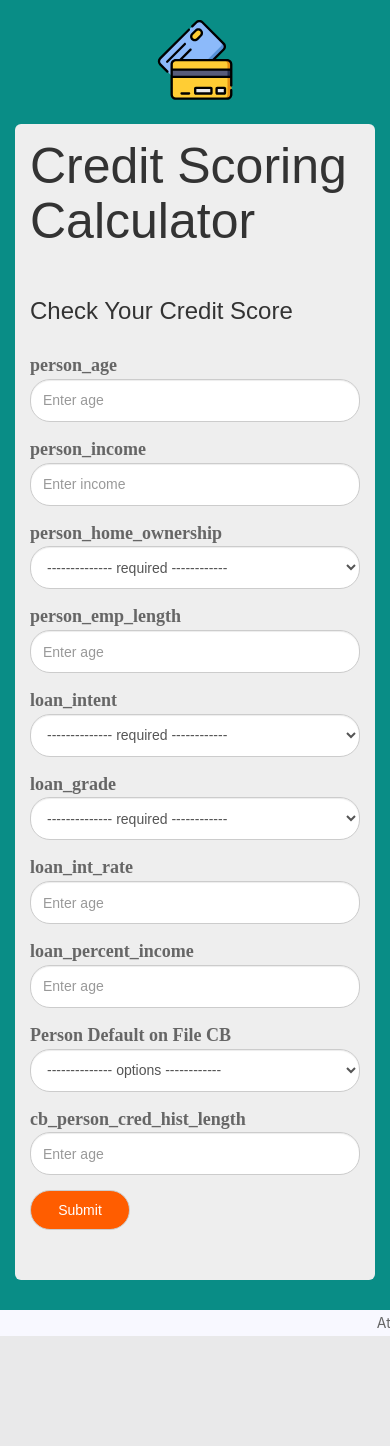
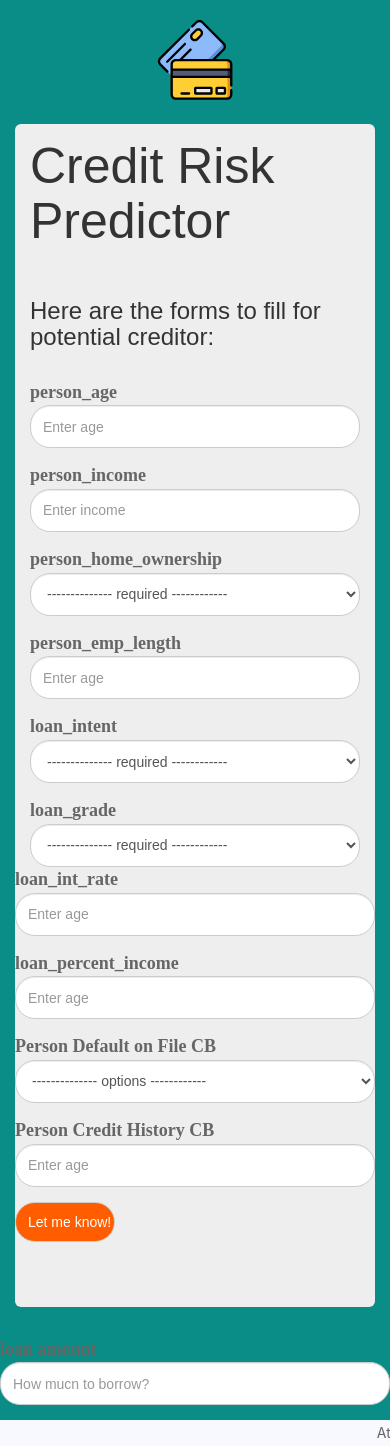
Before and after one commit to paramudya/will-they-default, a Python web app: template templates/index.html in a window 390 px wide; the page is wider, and only the part inside the window is pictured. Before the commit the page ends 1336 px from the top of that part, so only its background shows below. Run offline with Jinja, Linux system fonts and the light colour scheme; the template is opened without the code that fills it, so the values that code supplies are empty; some libraries are stand-ins or nearby versions.

Commit message:
Add files via upload

```diff
--- a/templates/index.html
+++ b/templates/index.html
@@ -8,7 +8,7 @@
     <script src="https://maxcdn.bootstrapcdn.com/bootstrap/3.3.7/js/bootstrap.min.js"></script>
     <link rel="stylesheet" type="text/css" href="../static/css/style.css">
     <script src="static/code.js"></script>
-    <title>german credit scoring</title>
+    <title>will they?</title>
   </head>
   <body>
     <br>
@@ -16,9 +16,9 @@
     <br>
     <div class="container main">
   <div class="jumbotron" id="holder">
-    <h1 class='main_heading'>Credit Scoring Calculator</h1>
+    <h1 class='main_heading'>Credit Risk Predictor</h1>
     <br>
-    <h3>Check Your Credit Score</h3>
+    <h3>Here are the forms to fill for potential creditor:</h3>
     <br>
     <!-- START OF FORM -->
 
@@ -87,13 +87,12 @@
             <option value="G">G</option>
           </select>
         </div>
-      </div>
 
       <form class="form-horizontal">
         <div class="form-group">
           <label class="control-label col-sm-2"  for="loan_int_rate">loan_int_rate</label>
           <div class="col-sm-10">
-            <input  type="number" class="form-control" id="loan_int_rate" name="loan_int_rate" placeholder="Enter age" onkeydown="return event.key != 'Enter';">
+            <input  type="number" step=0.01 class="form-control" id="loan_int_rate" name="loan_int_rate" placeholder="Enter age" onkeydown="return event.key != 'Enter';">
           </div>
         </div>
          <!-- 5 sampe 24 -->
@@ -102,7 +101,7 @@
         <div class="form-group">
             <label class="control-label col-sm-2"  for="loan_percent_income">loan_percent_income</label>
             <div class="col-sm-10">
-            <input  type="number" class="form-control" id="loan_percent_income" name="loan_percent_income" placeholder="Enter age" onkeydown="return event.key != 'Enter';">
+            <input  type="number" step=0.01 class="form-control" id="loan_percent_income" name="loan_percent_income" placeholder="Enter age" onkeydown="return event.key != 'Enter';">
             </div>
         </div>
          <!-- 0 sampe 1 atau lebih bisa sih kalo dia loan nya ngelebihin -->
@@ -120,7 +119,7 @@
 
       <form class="form-horizontal">
         <div class="form-group">
-          <label class="control-label col-sm-2"  for="cb_person_cred_hist_length">cb_person_cred_hist_length</label>
+          <label class="control-label col-sm-2"  for="cb_person_cred_hist_length">Person Credit History CB</label>
           <div class="col-sm-10">
             <input  type="number" class="form-control" id="cb_person_cred_hist_length" name="cb_person_cred_hist_length" placeholder="Enter age" onkeydown="return event.key != 'Enter';">
           </div>
@@ -130,13 +129,22 @@
 
       <div class="form-group">
         <div class="col-sm-offset-2 col-sm-10">
-          <button type="submit" class="button btn btn-default">Submit</button>
+          <button type="submit" class="button btn btn-default">Let me know!</button>
         </div>
       </div>
     </form>
     <h2 class="result"></h2>
   </div>
 </div>
+
+</div>
+<form class="form-horizontal">
+  <div class="form-group">
+    <label class="control-label col-sm-2"  for="loan_amount">loan amount</label>
+    <div class="col-sm-10">
+      <input  type="number" step=1 class="form-control" id="loan_amount" name="loan_amount" placeholder="How mucn to borrow?" onkeydown="return event.key != 'Enter';">
+    </div>
+  </div>
 
 <!-- Footer -->
 <footer class="page-footer font-small blue">
```
